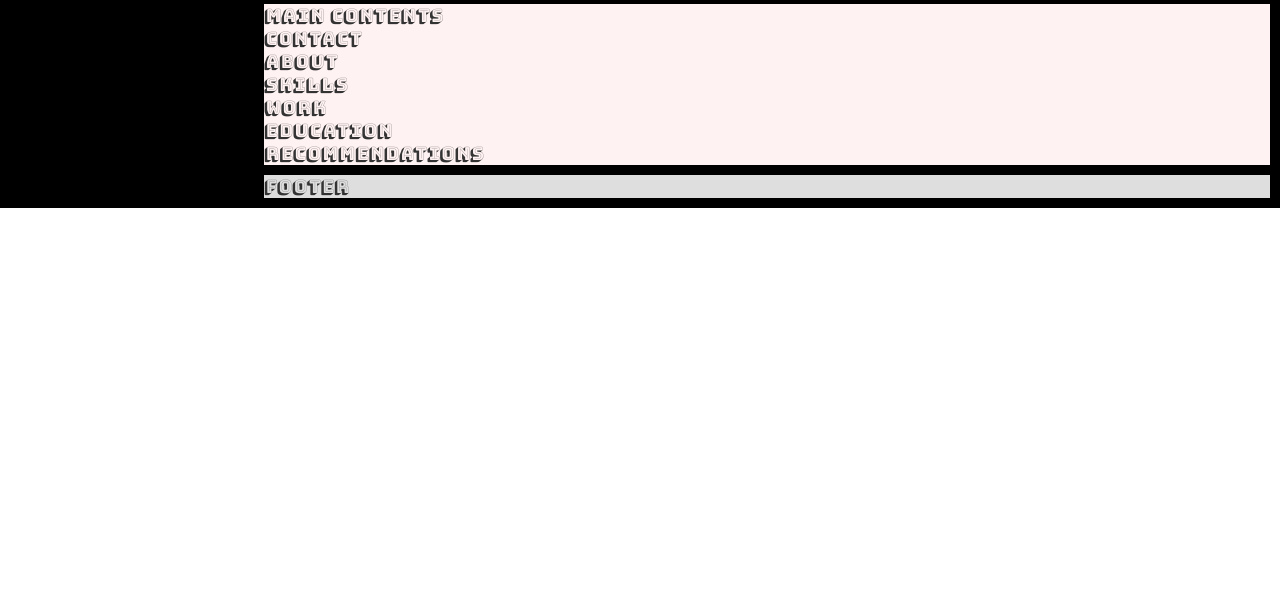
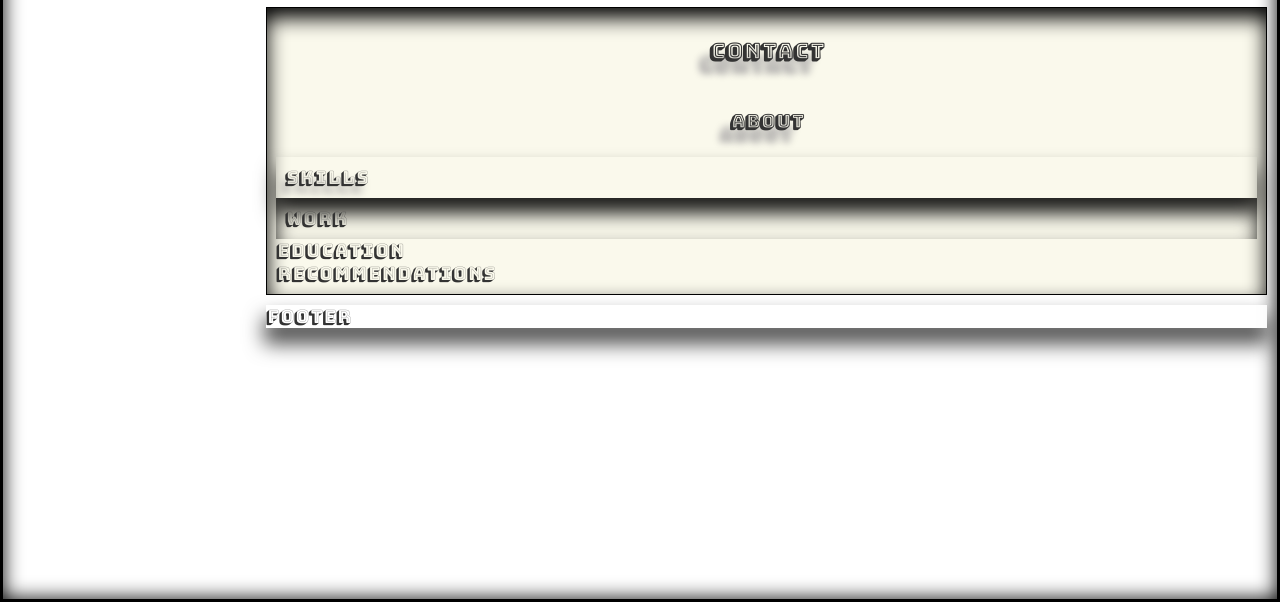
Before and after one commit to perjo927/cv, a website built with Parcel: page src/index.html in a window 1280 px wide. Shown: the part 198-800 px from the top of the page. Built offline with nearby package versions, Linux system fonts and the light colour scheme; a web font is replaced by a local one.

Commit message:
feat(init): add fonts

```diff
--- a/src/index.html
+++ b/src/index.html
@@ -14,9 +14,12 @@
     </header>
 
     <main>
-      MAIN CONTENTS
-      <div class="contact">CONTACT</div>
-      <div class="about">ABOUT</div>
+      <div class="contact">
+        <h3>CONTACT</h3>
+      </div>
+      <div class="about">
+          <h4>ABOUT</h4>
+      </div>
       <div class="skills">SKILLS</div>
       <div class="work">WORK</div>
       <div class="education">EDUCATION</div>
--- a/src/index.scss
+++ b/src/index.scss
@@ -10,12 +10,15 @@
 
 // $primary-font-stack: "Bungee Outline", cursive;
 // $secondary-font-stack:  "Bungee Inline", cursive;
-$primary-font-stack: "Bungee Shade", cursive;;
+
+$primary-font-stack: "Bungee Shade", cursive;
 $secondary-font-stack:  "Bungee Inline", "Bungee Shade", cursive;
 
 $primary-color: #333;
 
 body {
+    box-shadow: inset 0px 0px 20px 0px black;
+    border: 3px solid black;
     font: 18px $secondary-font-stack;
     color: $primary-color;
     margin: 0;
@@ -33,7 +36,6 @@ body {
     // grid-row-gap: 50px;
     grid-template-columns: 0px 1fr 1fr 1fr 1fr;
     padding: 0 20px 10px 10px;
-    background-color: black;
 }
 
 @media (min-width: 1000px) {
@@ -65,7 +67,7 @@ header {
 
 }
 
-h1, h2, h3 {
+h1, h2, h3, h4 {
     font-family: $primary-font-stack;
     text-align: center;
 }
@@ -81,6 +83,15 @@ h2 {
     grid-area: subtitle;
     color: black;
     margin-top: -2em;
+}
+
+h3 {
+    text-shadow: -10px 12px 7px #9d9b9d;   // TODO: animate blur
+}
+
+h4 {
+    font-family: $secondary-font-stack;
+    text-shadow: -10px 12px 7px #9d9b9d; // TODO: animate blur
 }
 
 .photo {
@@ -100,11 +111,28 @@ h2 {
 main {
     grid-area: main;
     display: grid;
-    background: #fff2f2;
+    box-shadow: inset 0px 10px 20px 0px black;
+    border: 1px solid black;
+    padding: 0.5em;
+    background: #faf9ec;
+
 }
 
+.skills {
+    // TODO: test 3D text
+    text-shadow: -3px 7px 7px #9d9b9d;
+    box-shadow: 0px 14px 20px 0px #000000b0;
+    padding: 0.5em;
+
+}
+
+.work {
+    box-shadow: inset 0px 10px 20px 0px #000000b0;
+    padding: 0.5em;
+}
 
 footer {
     grid-area: footer;
     background: #ffffffde;
+    box-shadow: 0px 14px 20px 2px #000000b0;
 }
```
